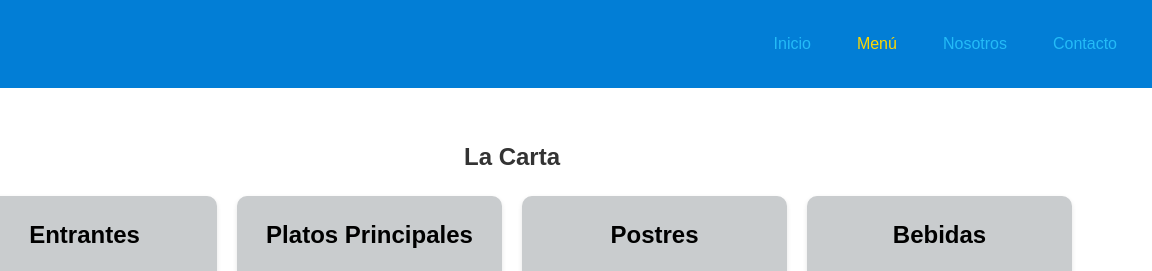
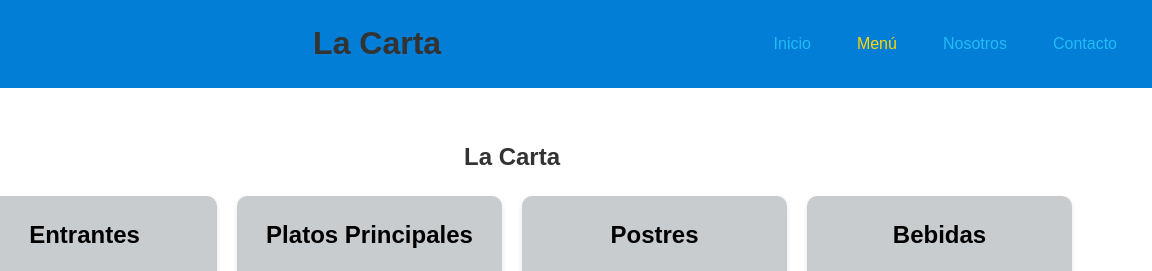
Before and after one commit to Federico9601/SaboresArgentinos, a plain HTML site: page menu.html in a window 1280 px wide. Shown: the top 271 px of the page, 128-1280 px from the left. Drawn offline with Linux system fonts and the light colour scheme.

Commit message:
Actualizar menu.html

```diff
--- a/menu.html
+++ b/menu.html
@@ -12,6 +12,7 @@
         <div class="logo">
             <a href="index.html"><img src="logo.png" alt="Logo"></a>
         </div>
+        <h1>La Carta</h1>
         <nav id="nav-menu" class="nav-menu">
             <ul>
                 <li><a href="index.html">Inicio</a></li>
```
